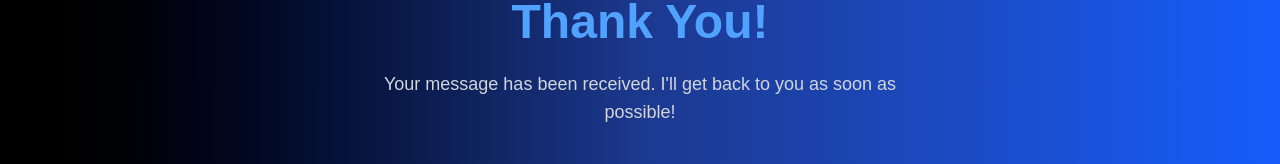
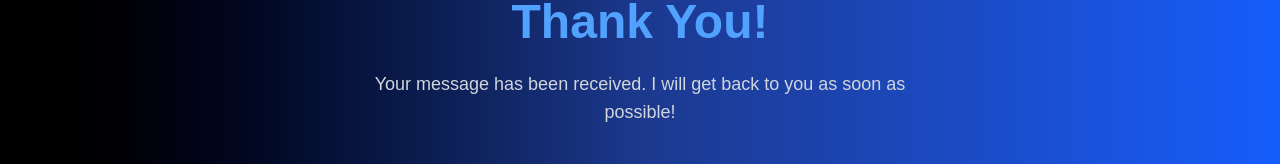
Before and after one commit to Eliasfmt/EliasTechStudio, a Next.js app: page /thankyou in a window 1280 px wide. Shown: the part 168-332 px from the top of the page. Built offline with nearby package versions, Linux system fonts and the light colour scheme.

Commit message:
Fix escaped apostrophe issue

```diff
--- a/src/app/thankyou/page.tsx
+++ b/src/app/thankyou/page.tsx
@@ -11,7 +11,7 @@ export default function ThankYouPage() {
       <section className="flex flex-col items-center justify-center px-4 py-32 text-center">
         <h1 className="text-5xl font-bold text-blue-400 mb-6">Thank You!</h1>
         <p className="text-lg text-gray-300 mb-10 max-w-xl">
-          Your message has been received. I'll get back to you as soon as possible!
+          Your message has been received. I will get back to you as soon as possible!
         </p>
 
         <div className="flex gap-4">
```
